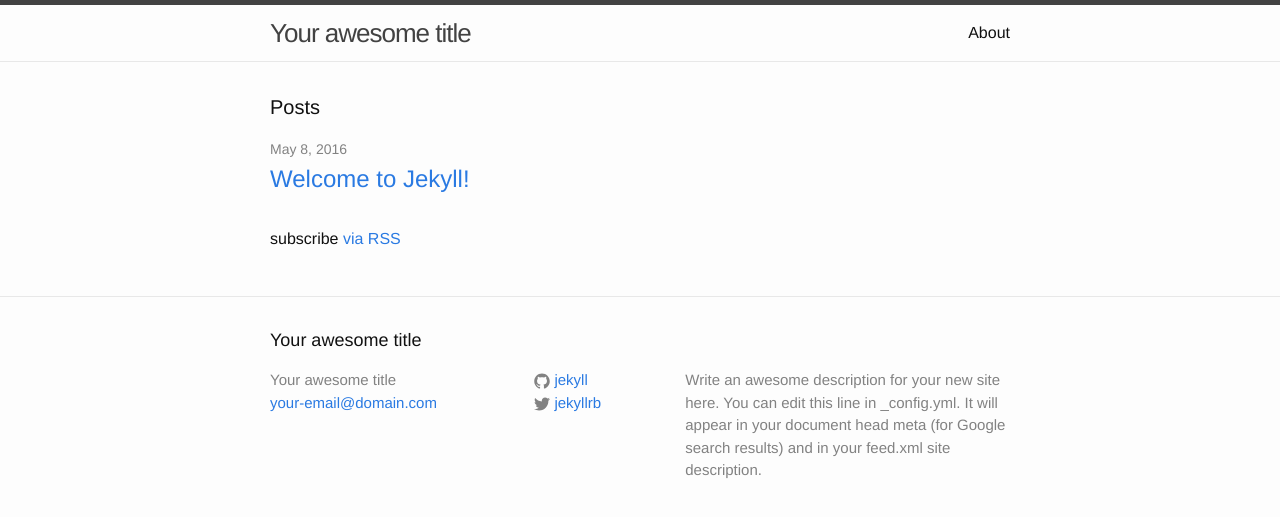
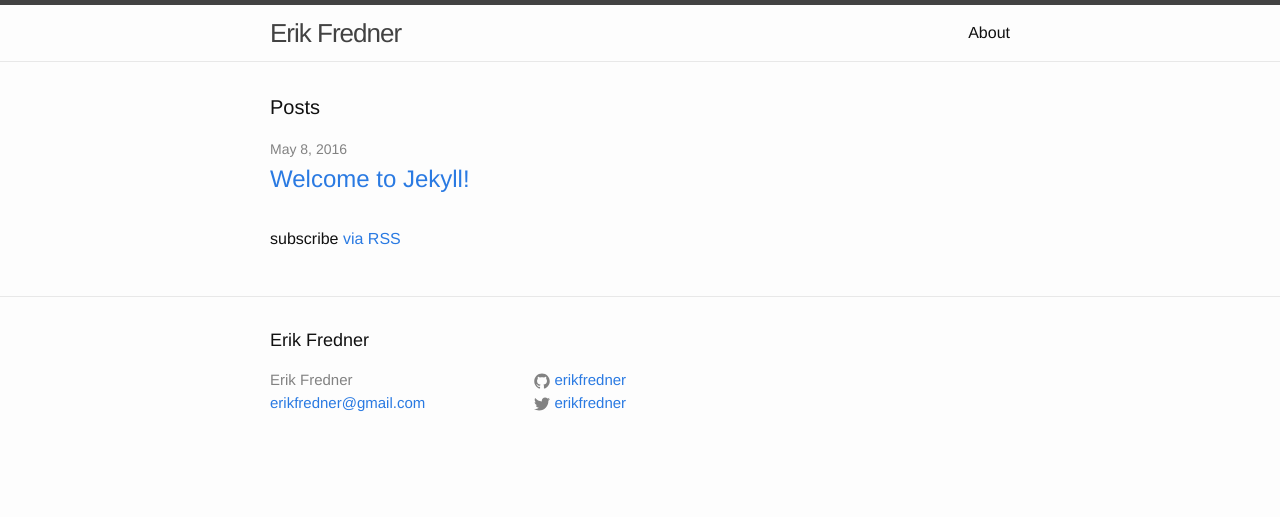
Before and after one commit to erikfredner/erikfredner.github.io, a Jekyll site: the page built from index.html, in a window 1280 px wide. Shown: the top 517 px of the page. Built offline with Jekyll 4.4.1, drawn with Linux system fonts in a browser that asks for light colours.

Commit message:
update _config with info

```diff
--- a/_config.yml
+++ b/_config.yml
@@ -6,16 +6,13 @@
 # 'jekyll serve'. If you change this file, please restart the server process.
 
 # Site settings
-title: Your awesome title
-email: your-email@domain.com
+title: Erik Fredner
+email: erikfredner@gmail.com
 description: > # this means to ignore newlines until "baseurl:"
-  Write an awesome description for your new site here. You can edit this
-  line in _config.yml. It will appear in your document head meta (for
-  Google search results) and in your feed.xml site description.
 baseurl: "" # the subpath of your site, e.g. /blog
-url: "http://yourdomain.com" # the base hostname & protocol for your site
-twitter_username: jekyllrb
-github_username:  jekyll
+url: "http://erikfredner.com" # the base hostname & protocol for your site
+twitter_username: erikfredner
+github_username:  erikfredner
 
 # Build settings
 markdown: kramdown
```
